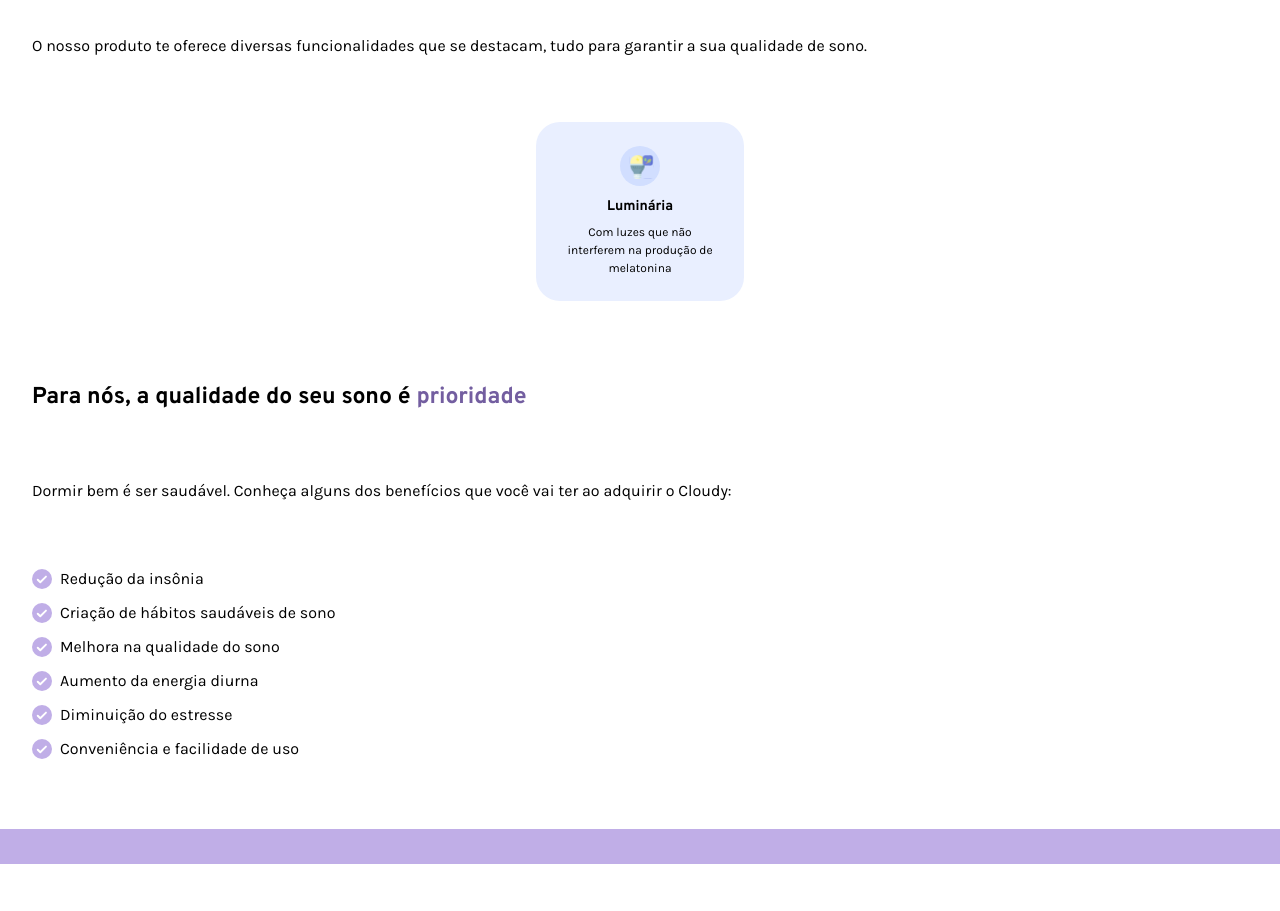
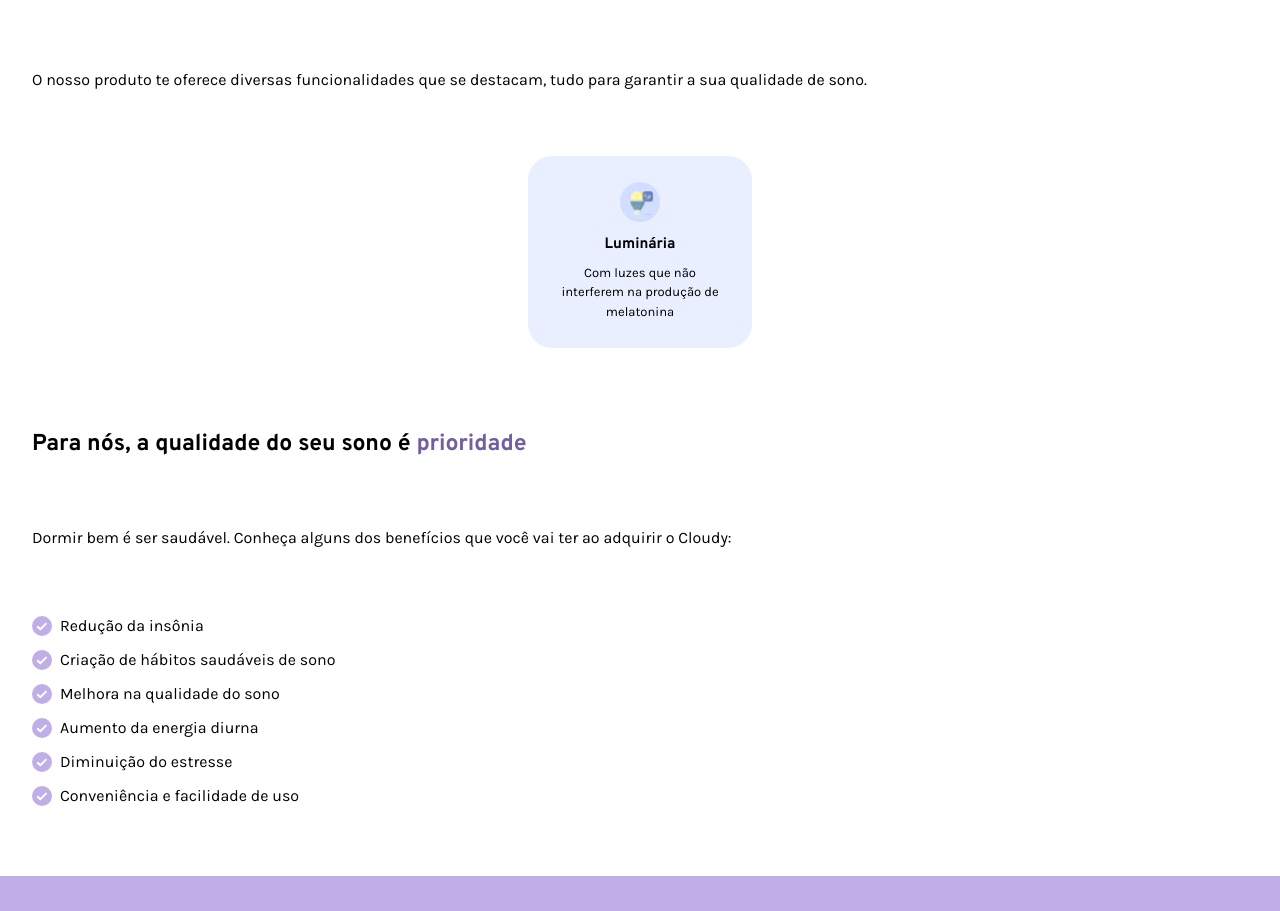
Before and after one commit to yasminvsilva/cloudy, a React (Vite) app: page / in a window 1280 px wide. Shown: the part 1180-2091 px from the top of the page. Before the commit the page ends 2044 px from the top, so only its background shows below. Built offline with nearby package versions, Linux system fonts and the light colour scheme.

Commit message:
carrossel ajustado

```diff
--- a/src/components/Carrossel.jsx
+++ b/src/components/Carrossel.jsx
@@ -48,9 +48,9 @@ const Carrossel = () => {
       <div
         className={`transform transition-transform duration-500 ease-in-out ${ isAnimating ? '-translate-x-full opacity-0' : 'translate-x-0 opacity-100' }`}>
         <div className='flex flex-col items-center'>
-          <img className='w-10 mb-2.5' src={slides[currentIndex].image} alt={slides[currentIndex].title} />
-          <h3 className='font-karla font-bold text-[14px] text-center mb-1.5'>{slides[currentIndex].title}</h3>
-          <p className='font-overpass text-[12px] text-center'>{slides[currentIndex].description}</p>
+          <img className='w-10 mb-3' src={slides[currentIndex].image} alt={slides[currentIndex].title} />
+          <h3 className='font-karla font-bold text-[15px] text-center mb-1.5'>{slides[currentIndex].title}</h3>
+          <p className='font-overpass text-[13px] text-center'>{slides[currentIndex].description}</p>
         </div>
       </div>
     </div>
--- a/src/pages/Diferencial.jsx
+++ b/src/pages/Diferencial.jsx
@@ -7,7 +7,7 @@ export default function Diferencial() {
             <p className='font-overpass text-[16px] text-justify mb-16'>O nosso produto te oferece diversas funcionalidades que se destacam, tudo para garantir a sua qualidade de sono.</p>
         </div>
 
-        <div className='relative bg-secao-diferencial w-52 px-6 py-6 rounded-3xl flex flex-col items-center justify-center mb-20 mx-auto'>
+        <div className='relative bg-secao-diferencial w-56 h-48 px-6 py-6 rounded-3xl flex flex-col items-center justify-center mb-20 mx-auto'>
             <Carrossel />
         </div>
     </div>
--- a/src/pages/Inicial.jsx
+++ b/src/pages/Inicial.jsx
@@ -7,7 +7,7 @@ export default function Inicial() {
   return (
     <div>
         <div>
-            <h1 className='font-karla font-bold text-[30px] mt-16 mb-10 leading-[113%]'><span className='text-roxo-titulo'>Recupere</span> suas noites, <span className='text-roxo-titulo'>renove</span> suas energias</h1>
+            <h1 className='font-karla font-bold text-[30px] mt-16 mb-10 leading-[113%]'><span className='text-roxo-titulo'>Recupere</span> suas noites, <br></br> <span className='text-roxo-titulo'>renove</span> suas energias</h1>
             <p className='font-overpass text-[18px] text-justify mb-10'>Experimente o Cloudy como uma abordagem para melhorar as suas noites de sono</p>
 
             <div className='flex justify-between gap-3 mb-20'>
```
Also changed, not shown: src/assets/imagensTeste.svg.
